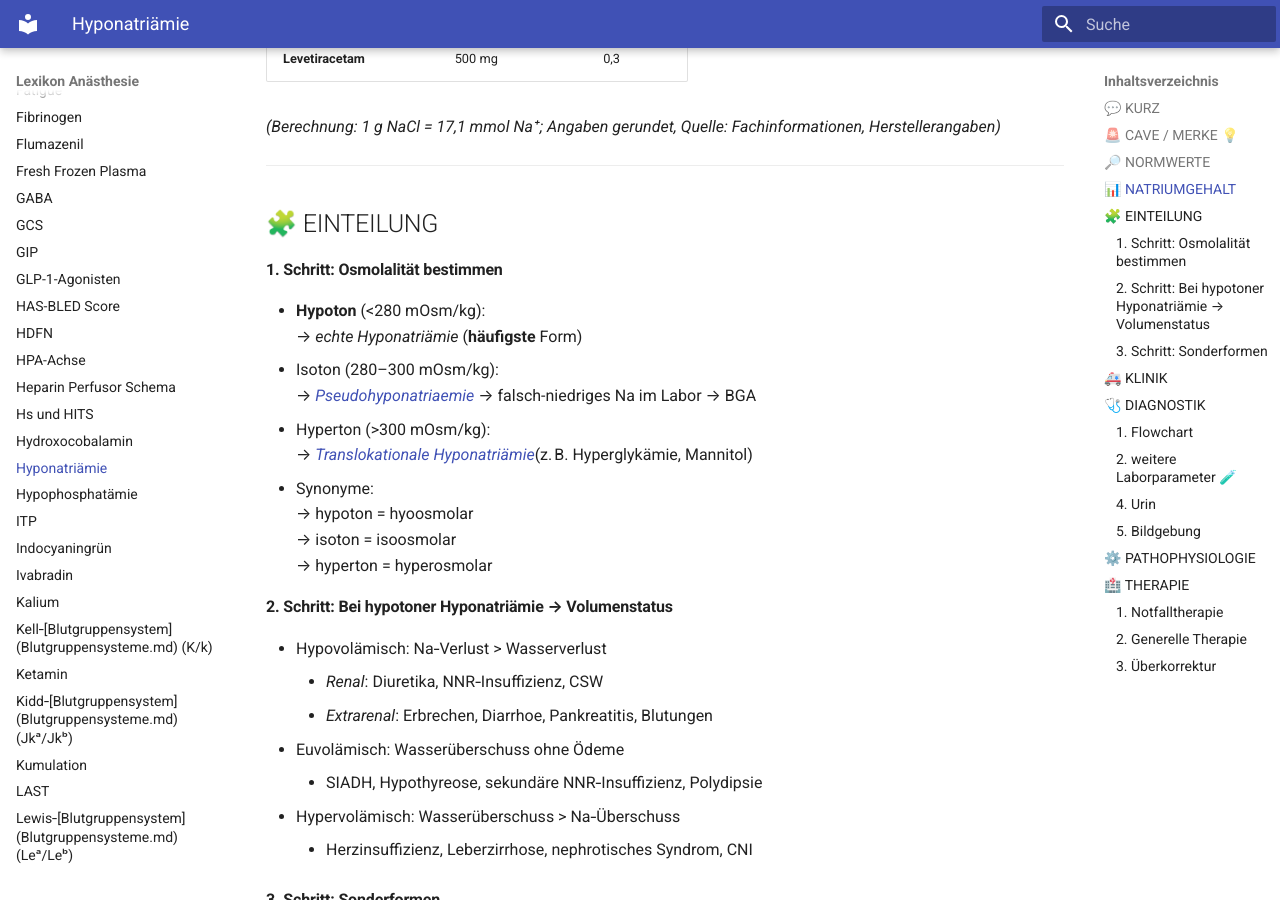
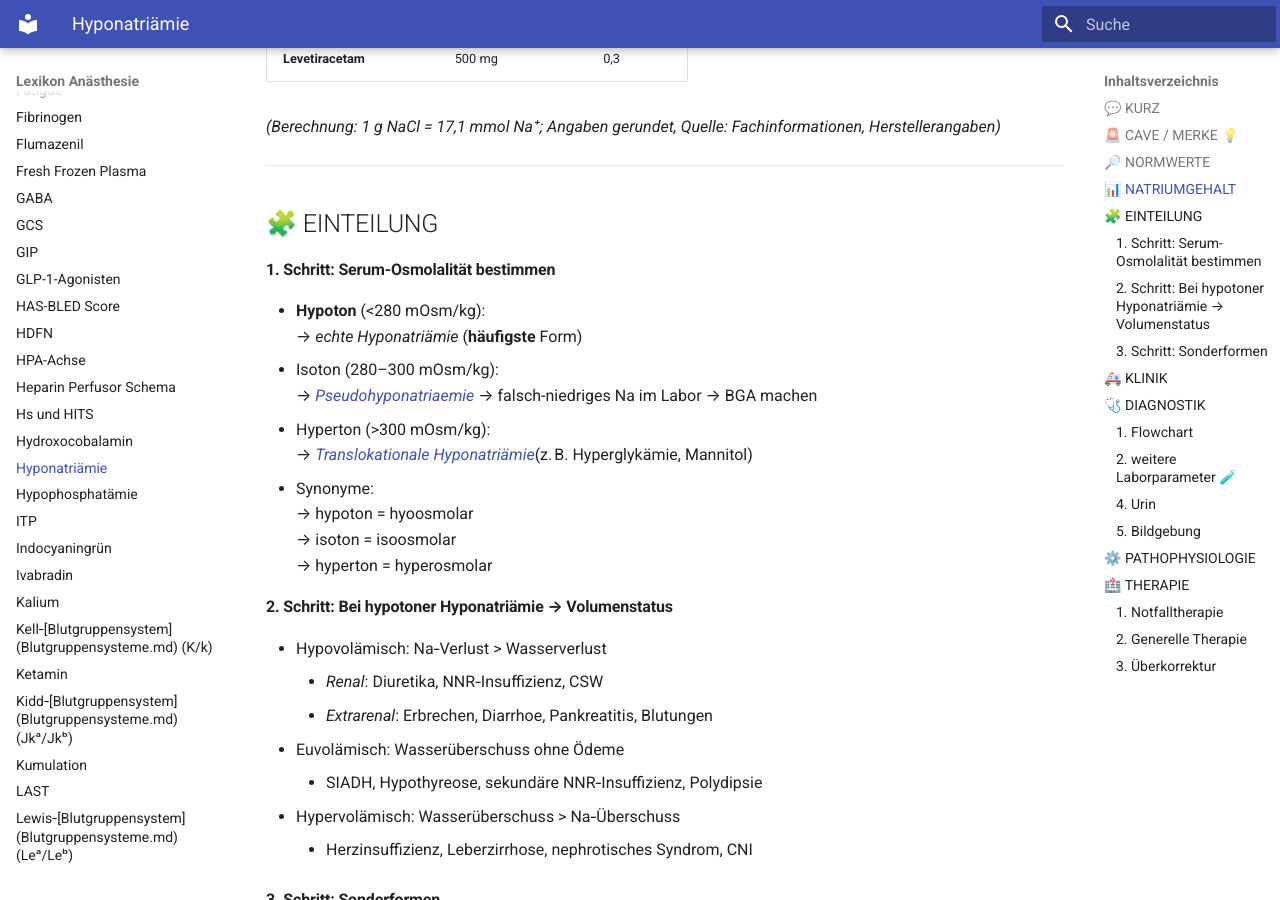
Before and after one commit to Ocklify/Lexikon, an MkDocs documentation site: the page built from docs/Hyponatriaemie.md, in a window 1280 px wide and 900 px high, scrolled down 2542 px. Built offline with MkDocs 1.6.1 and Material for MkDocs 9.7.7, drawn with Linux system fonts in a browser that asks for light colours; some of the changed text lies outside the part shown.

Commit message:
vault backup: 2026-02-16 16:41:14

```diff
--- a/docs/Hyponatriaemie.md
+++ b/docs/Hyponatriaemie.md
@@ -76,11 +76,11 @@
 
 ---
 ## 🧩 EINTEILUNG
-#### 1. Schritt: Osmolalität bestimmen
+#### 1. Schritt: Serum-Osmolalität bestimmen
  - **Hypoton** (<280 mOsm/kg):
 	 → *echte Hyponatriämie* (**häufigste** Form)
  - Isoton (280–300 mOsm/kg):
-	 → *[Pseudohyponatriaemie](Pseudohyponatriaemie.md)* → falsch-niedriges Na im Labor → BGA
+	 → *[Pseudohyponatriaemie](Pseudohyponatriaemie.md)* → falsch-niedriges Na im Labor → BGA machen
  - Hyperton (>300 mOsm/kg):
 	 → *[Translokationale Hyponatriämie](Translokationale-Hyponatriaemie.md)*(z. B. Hyperglykämie, Mannitol)
  - Synonyme:
```
Also changed, not shown: other parts of docs/Hyponatriaemie.md (+3 -2 lines), 2 other files.
